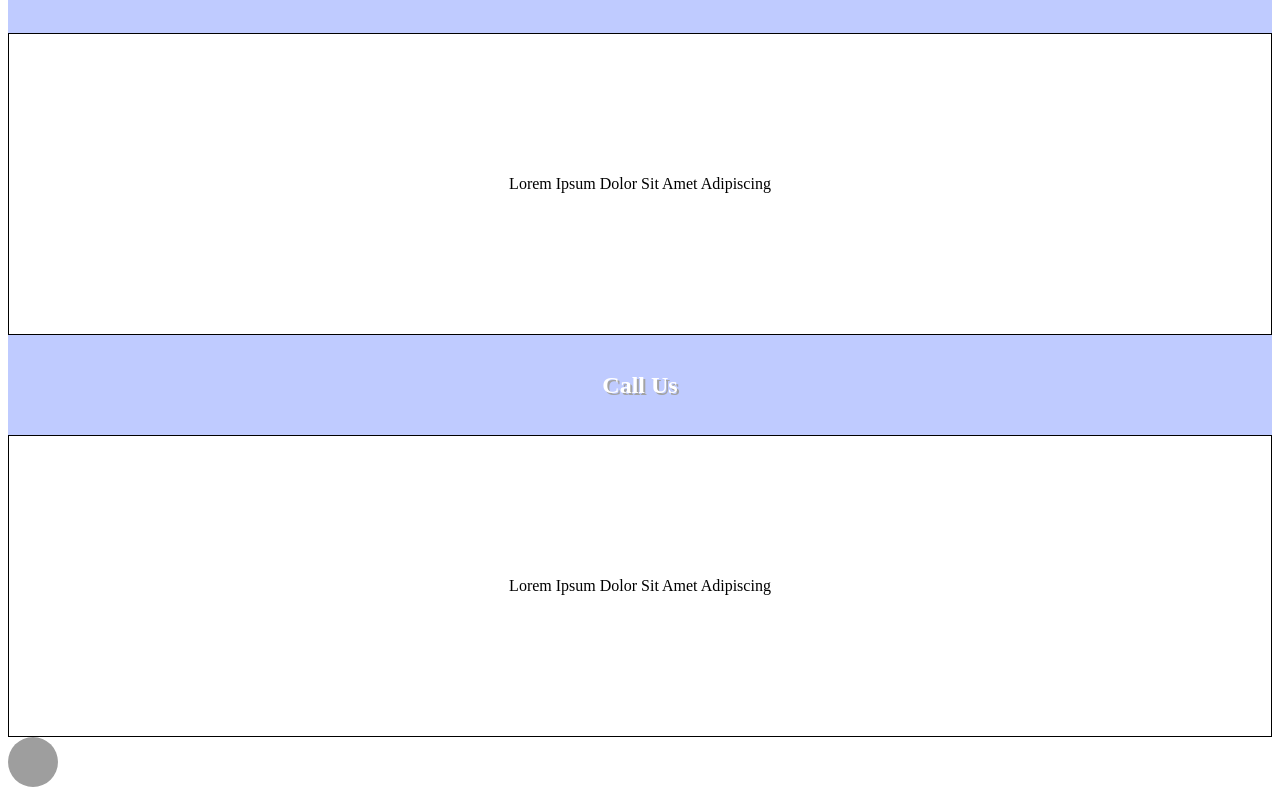
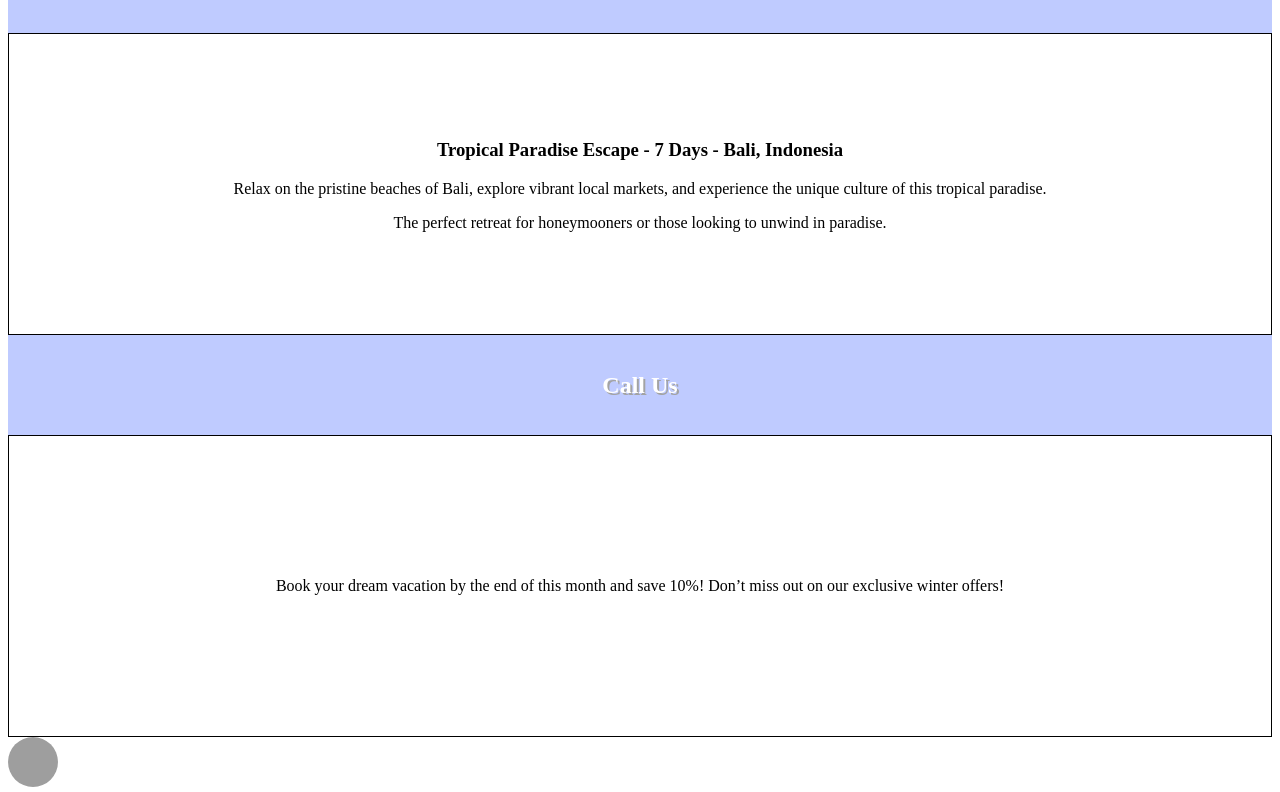
Before and after one commit to revou-fundamental-course/17-feb-25-bulanshafira, a plain HTML site: page index.html in a window 1280 px wide. Shown: the part 656-1448 px from the top of the page. Drawn offline with Linux system fonts and the light colour scheme; grey boxes are pictures that could not be loaded; files whose address does not match are found by name.

Commit message:
second commit

```diff
--- a/index.html
+++ b/index.html
@@ -97,7 +97,9 @@
 
                 <!-- Content Our Packages -->
                 <article class="our-package-content">
-                    <p>Lorem Ipsum Dolor Sit Amet Adipiscing</p>
+                    <h3>Tropical Paradise Escape - 7 Days - Bali, Indonesia</h3>
+                    <p>Relax on the pristine beaches of Bali, explore vibrant local markets, and experience the unique culture of this tropical paradise.</p>
+                    <p>The perfect retreat for honeymooners or those looking to unwind in paradise.</p>
                 </article>
              </section>
 
@@ -109,22 +111,9 @@
 
                 <!-- Call Us Content -->
                  <article class="call-us-content">
-                    <p>Lorem Ipsum Dolor Sit Amet Adipiscing</p>
+                    <p>Book your dream vacation by the end of this month and save 10%! Don’t miss out on our exclusive winter offers!</p>
                  </article>
               </section>
-
-            <script>
-
-            </script>
-
-            <article>
-                <aside>
-
-
-                </aside>
-            </article>
-
-
         </main>
 
 
```
